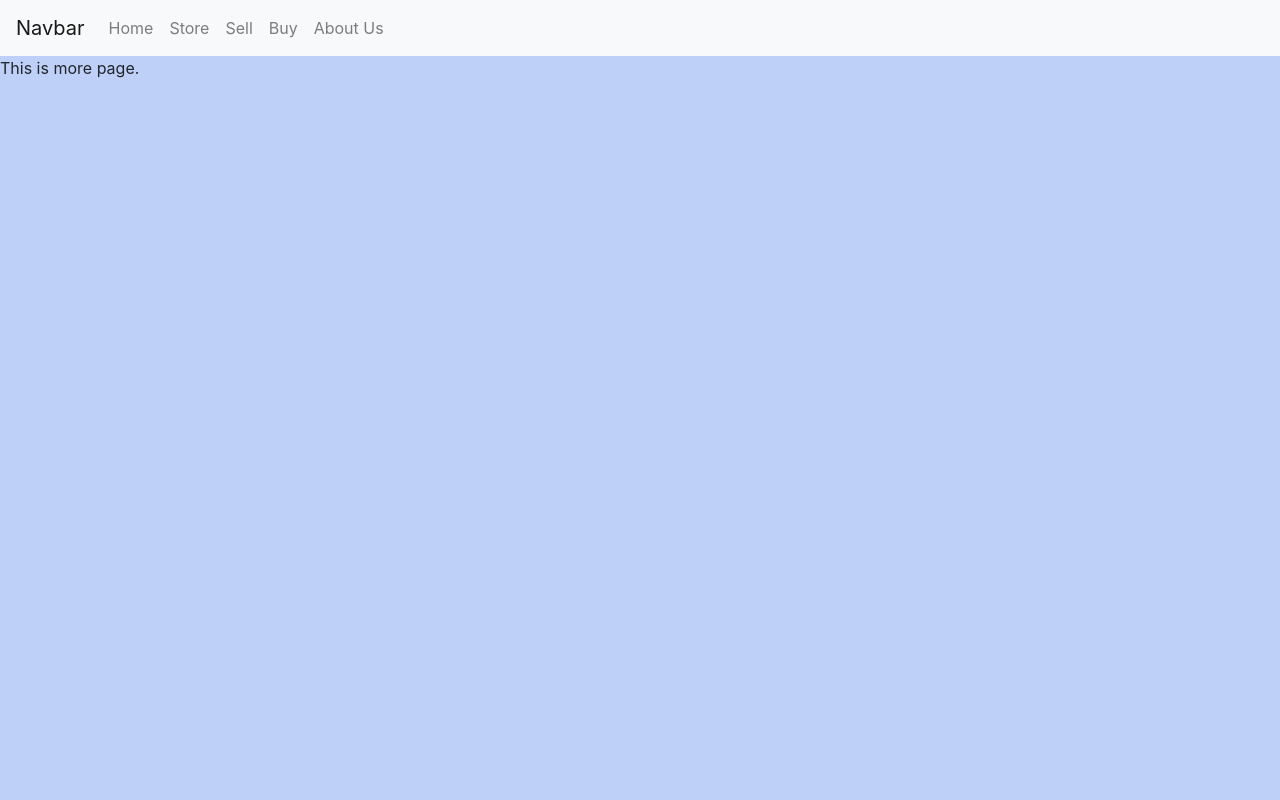
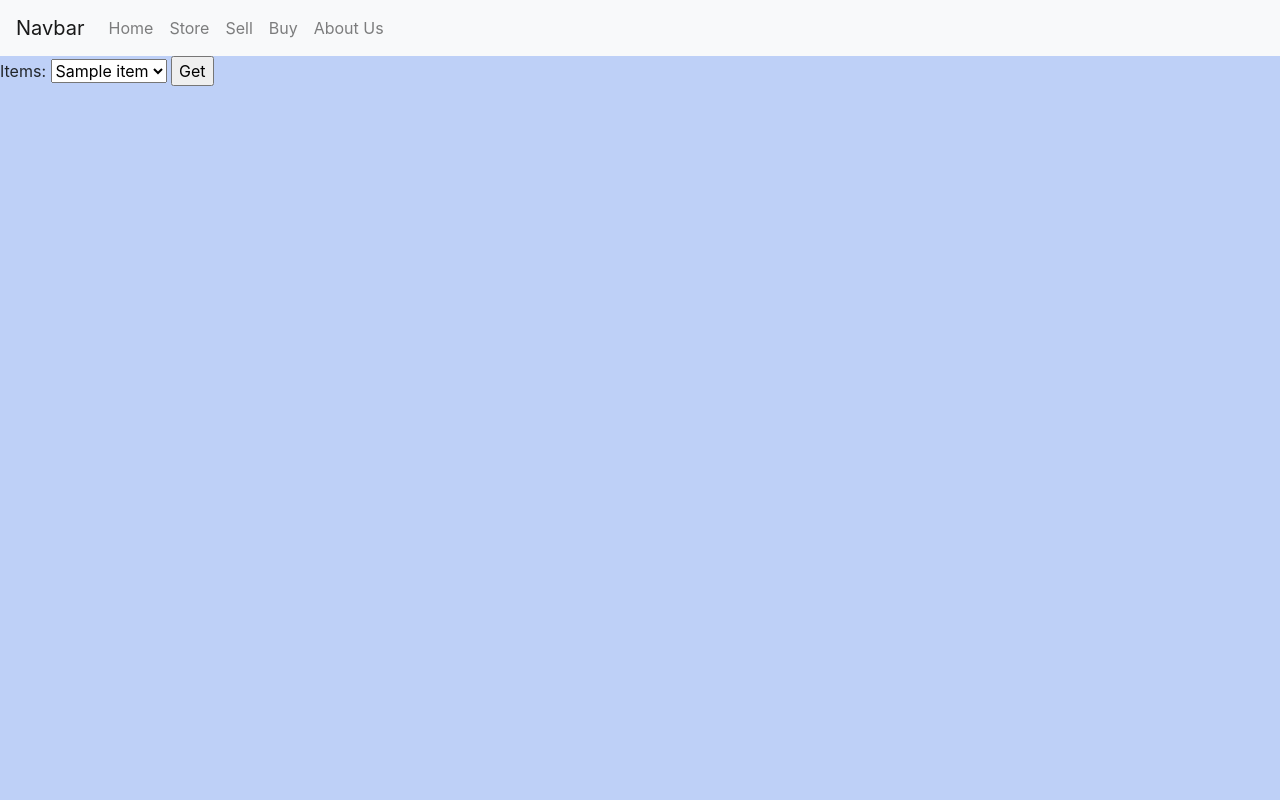
Before and after one commit to DipanshKhandelwal/Warehouse, a Django app: template more/templates/more/more.html in a window 1280 px wide. Run offline with Django 3.2, Linux system fonts and the light colour scheme; the template is opened without the code that fills it: most values are stand-ins (such as "Sample title", 1, 10 or a date in 2020); some libraries are stand-ins or nearby versions.

Commit message:
Added form for information of Items

```diff
--- a/more/templates/more/more.html
+++ b/more/templates/more/more.html
@@ -1,5 +1,14 @@
 {% extends 'basic/base.html' %}
 
 {% block content %}
-    This is more page.
+    <form name="itemform" action="" method="post">
+        <label>Items: </label>
+        {% csrf_token %}
+        <select id="items" name="itemform">
+            {% for i in Items %}
+            <option value={{i}}>{{i}}</option>
+            {% endfor %}
+        </select>
+        <input type="submit" value="Get">
+    </form>
 {% endblock %}
```
